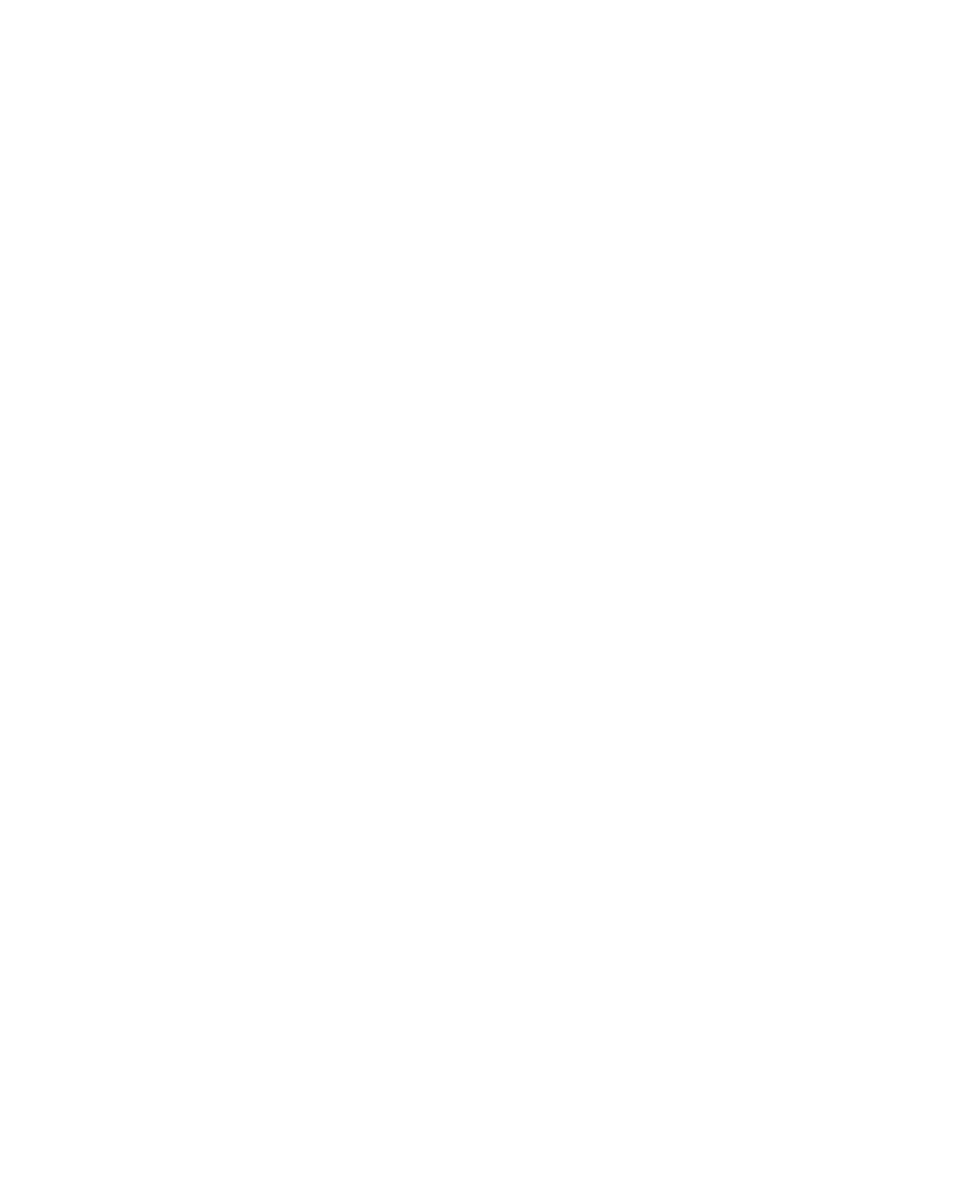
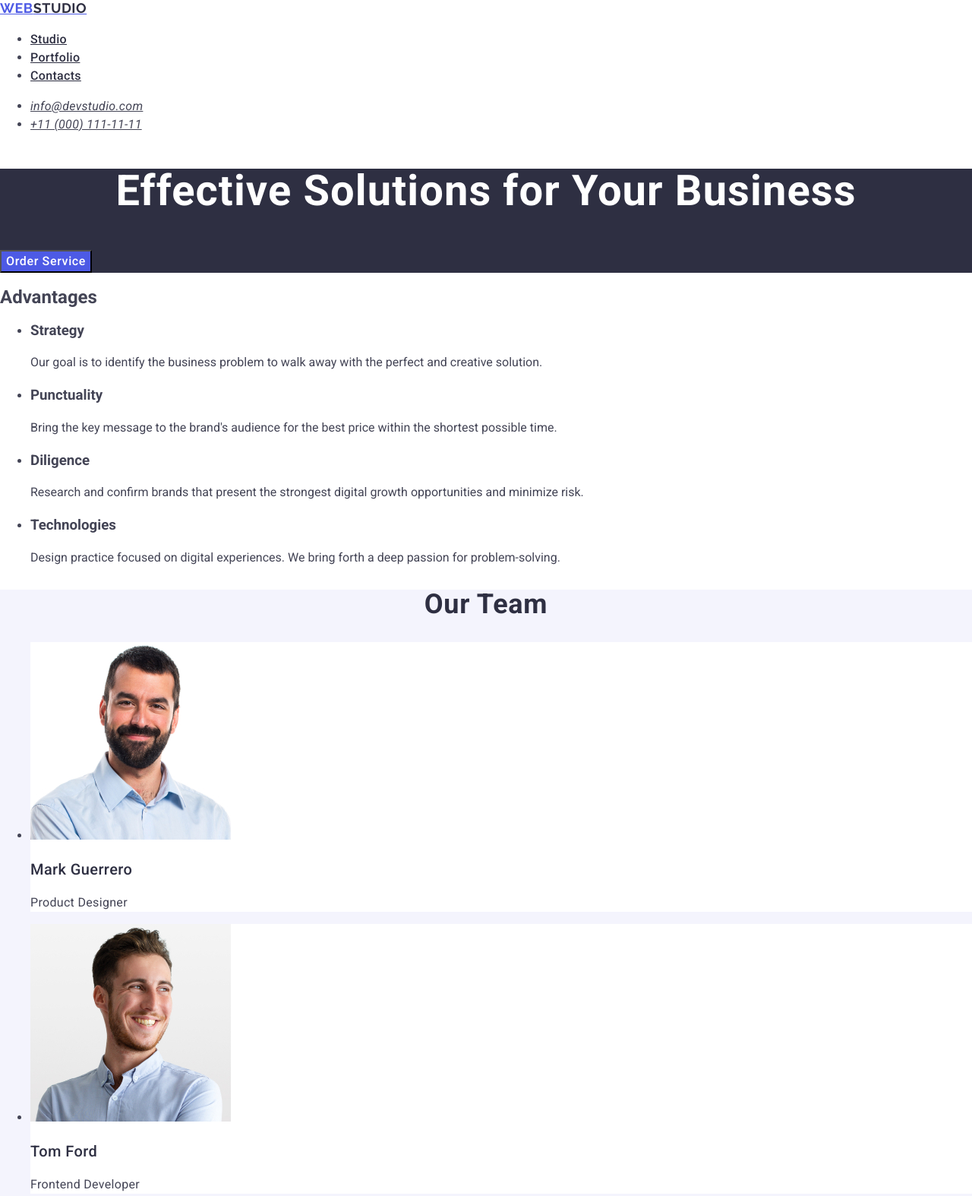
Before and after one commit to yekoone/goit-markup-hw-02, a plain HTML site: page index.html in a window 1280 px wide. Shown: the top 1574 px of the page at 76% size. Before the commit the page ends 800 px from the top, so only its background shows below. Drawn offline with nearby package versions, Linux system fonts and the light colour scheme.

Commit message:
finished

```diff
--- a/css/styles.css
+++ b/css/styles.css
@@ -0,0 +1,124 @@
+body{
+    font-family:'Roboto', sans-serif;
+    color: #434455;
+    background-color: #FFFFFF;
+    font-weight: normal;
+    font-size: 16px;
+    line-height: 24px;
+    letter-spacing: 2%;
+}
+.logo {
+    font-family: 'Raleway', sans-serif;
+    font-weight: 700;
+    font-size: 18px;
+    line-height: 1.17;
+    letter-spacing: 0.03em;
+    text-transform: uppercase;
+    color: #4D5AE5;
+}
+.span {
+    color: #2E2F42;
+}
+
+.header-ul .list .link{
+    font-size: 16px;
+    font-weight: 500;
+    line-height: 1.5;
+    letter-spacing: 0.02em;
+    color: #2E2F42;
+}
+.header-ul .list .link:hover,
+.header-ul .list .link:focus{
+    color: #404bbf;
+}
+.address{
+    font-style: normal;
+}
+.address-link .list .link{
+    color: #434455;
+    letter-spacing: 0.02em;
+    line-height: 1.5;
+}
+.address-link .list .link:hover,
+.address-link .list .link:focus{
+    color: #404BBF;
+}
+#section-one{
+    background-color: #2E2F42;
+}
+.section-one-header{
+    font-size: 56px;
+    line-height: 1.07;
+    text-align: center;
+    letter-spacing: 0.02em;
+    color: #FFFFFF;
+}
+.button{
+    font-weight: 500;
+    font-family: 'Roboto', sans-serif;
+    font-size:16px;
+    letter-spacing: 0.04em;
+    line-height: 1.5;
+    background-color: #4D5AE5;
+    color:#FFFFFF;
+    cursor: pointer;
+}
+.button:hover,
+.button:focus{
+    background-color:#404BBF;
+    color: #ffffff;
+}
+
+.section-ul .list{
+    background-color: #FFFFFF;
+}
+
+.section-ul .list .subtitle{
+    font-weight: 500;
+    font-size: 20px;
+    line-height: 1.2;
+    letter-spacing: 0.02em;
+    color: #2e2f42;
+}
+.section-ul .list .text{
+    font-size: 16px;
+    line-height: 1.5;
+    letter-spacing: 0.02em;
+    color: #434455;
+}
+
+#section-three{
+    background-color: #F4F4FD;
+}
+
+.section-title{
+    font-size: 36px;
+    line-height: 1.11;
+    text-align: center;
+    letter-spacing: 0.02em;
+    text-transform: capitalize;
+    color: #2e2f42;
+}
+
+footer{
+    background-color: #2E2F42;
+}
+footer .logo{
+    font-family: "Raleway", sans-serif;
+    font-weight: 700;
+    font-size:18px;
+    line-height: 1.17;
+    letter-spacing: 0.03em;
+    text-transform: uppercase;
+    color: #4D5AE5;
+}
+
+footer .logo .span{
+    color: #F4F4FD;
+}
+footer .text{
+    font-size: 16px;
+    line-height: 1.5;
+    letter-spacing: 0.02em;
+    color: #F4F4FD;
+}
--- a/index.html
+++ b/index.html
@@ -3,10 +3,124 @@
 <head>
     <meta charset="UTF-8">
     <meta name="viewport" content="width=device-width, initial-scale=1.0">
-    <title>Document</title>
+    <link rel="stylesheet" href="https://cdnjs.cloudflare.com/ajax/libs/modern-normalize/2.0.0/modern-normalize.min.css" integrity="sha512-4xo8blKMVCiXpTaLzQSLSw3KFOVPWhm/TRtuPVc4WG6kUgjH6J03IBuG7JZPkcWMxJ5huwaBpOpnwYElP/m6wg==" crossorigin="anonymous" referrerpolicy="no-referrer">
+    <link rel="preconnect" href="https://fonts.googleapis.com">
+    <link rel="preconnect" href="https://fonts.gstatic.com" crossorigin="">
+    <link href="https://fonts.googleapis.com/css2?family=Roboto:ital,wght@0,100;0,300;0,400;0,500;0,700;0,900;1,100;1,300;1,400;1,500;1,700;1,900&amp;display=swap" rel="stylesheet">
+    <link href="https://fonts.googleapis.com/css2?family=Raleway:ital,wght@0,100..900;1,100..900&amp;display=swap" rel="stylesheet">
+    <title>Go-It Homework-2</title>
     <link rel="stylesheet" href="./css/styles.css">
 </head>
 <body>
-
+    <header>
+        <nav>
+            <a href="./index.html" class="logo">Web<span class="span">Studio</span></a>
+            <ul class="header-ul">
+                <li class="list"><a class="link" href="./index.html">Studio</a></li>
+                <li class="list"><a class="link" href="#">Portfolio</a></li>
+                <li class="list"><a class="link" href="#">Contacts</a></li>
+            </ul>
+        </nav>
+        <address class="address-link">
+            <ul>
+                <li class="list"><a class="link" href="mailto:info@devstudio.com">info@devstudio.com</a></li>
+                <li class="list"><a class="link" href="tel:+110001111111">+11 (000) 111-11-11</a></li>
+            </ul>
+        </address>
+    </header>
+    <main>
+        <section id="section-one">
+            <h1 class="section-one-header">Effective Solutions for Your Business</h1>
+            <button class="button" type="button">Order Service</button>
+        </section>
+        <section id="section-two">
+            <h2>Advantages</h2>
+            <ul>
+                <li>
+                    <h3>Strategy</h3>
+                    <p>Our goal is to identify the business problem to walk away with the perfect and creative solution.</p>
+                </li>
+                <li>
+                    <h3>Punctuality</h3>
+                    <p>Bring the key message to the brand's audience for the best price within the shortest possible time.</p>
+                </li>
+                <li>
+                    <h3>Diligence</h3>
+                    <p>Research and confirm brands that present the strongest digital growth opportunities and minimize risk.</p>
+                </li>
+                <li>
+                    <h3>Technologies</h3>
+                    <p>Design practice focused on digital experiences. We bring forth a deep passion for problem-solving.</p>
+                </li>
+            </ul>
+        </section>
+        <section id="section-three">
+            <h2 class="section-title">Our Team</h2>
+            <ul class="section-ul">
+                <li class="list">
+                    <img src="images/mark.jpg" width="264" height="260" alt="Product Designer Mark Guerrero profil photo">
+                    <h3 class="subtitle">Mark Guerrero</h3>
+                    <p class="text">Product Designer</p>
+                </li>
+                <li class="list">
+                    <img src="images/tom.jpg" width="264" height="260" alt="Frontend Developer Tom Ford profil photo">
+                    <h3 class="subtitle">Tom Ford</h3>
+                    <p class="text">Frontend Developer</p>
+                </li>
+                <li class="list">
+                    <img src="images/camila.jpg" width="264" height="260" alt="Marketing responsible Camila Garcia profil photo">
+                    <h3 class="subtitle">Camila Garcia</h3>
+                    <p class="text">Marketing</p>
+                </li>
+                <li class="list">
+                    <img src="images/daniel.jpg" width="264" height="260" alt="UI Designer Daniel Wilson profil photo">
+                    <h3 class="subtitle">Daniel Wilson</h3>
+                    <p class="text">UI Designer</p>
+                </li>
+            </ul>
+        </section>
+        <section id="section-four">
+            <h2 class="section-title">Our Portfolio</h2>
+        <ul class="section-ul">
+          <li class="list">
+            <img src="./images/card1.jpg" width="360" alt="card1">
+            <h3 class="subtitle">Banking App</h3>
+            <p class="text">App</p>
+          </li>
+          <li class="list">
+            <img src="./images/card2.jpg" width="360" alt="card2">
+            <h3 class="subtitle">Cashless Payment</h3>
+            <p class="text">Marketing</p>
+          </li>
+          <li class="list">
+            <img src="./images/card3.jpg" width="360" alt="card3">
+            <h3 class="subtitle">Meditation App</h3>
+            <p class="text">App</p>
+          </li>
+          <li class="list">
+            <img src="./images/card4.jpg" width="360" alt="card4">
+            <h3 class="subtitle">Taxi Service</h3>
+            <p class="text">Marketing</p>
+          </li>
+          <li class="list">
+            <img src="./images/card5.jpg" width="360" alt="card5">
+            <h3 class="subtitle">Screen Illustrations</h3>
+            <p class="text">Design</p>
+          </li>
+          <li class="list">
+            <img src="./images/card6.jpg" width="360" alt="card6">
+            <h3 class="subtitle">Online Courses</h3>
+            <p class="text">Marketing</p>
+          </li>
+        </ul>
+        </section>
+    </main>
+    <footer>
+        <a class="logo" href="./index.html">Web<span class="span">Studio</span></a>
+        <p class="text">
+          Increase the flow of customers and sales for your business with digital
+          marketing &amp; growth solutions.
+        </p>
+    </footer>
 </body>
 </html>
```
Also changed, not shown: images/camila.jpg (added), images/card1.jpg (added), images/card2.jpg (added), images/card3.jpg (added), images/card4.jpg (added), images/card5.jpg (added), images/card6.jpg (added), images/daniel.jpg (added), images/mark.jpg (added), images/tom.jpg (added).
